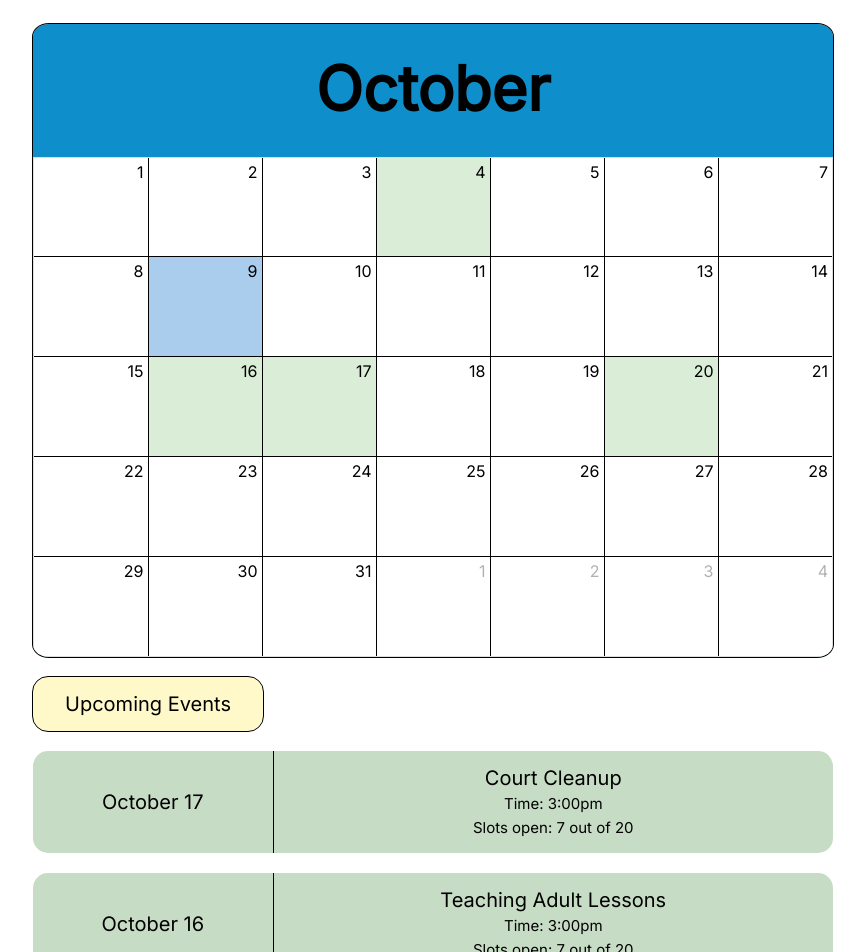
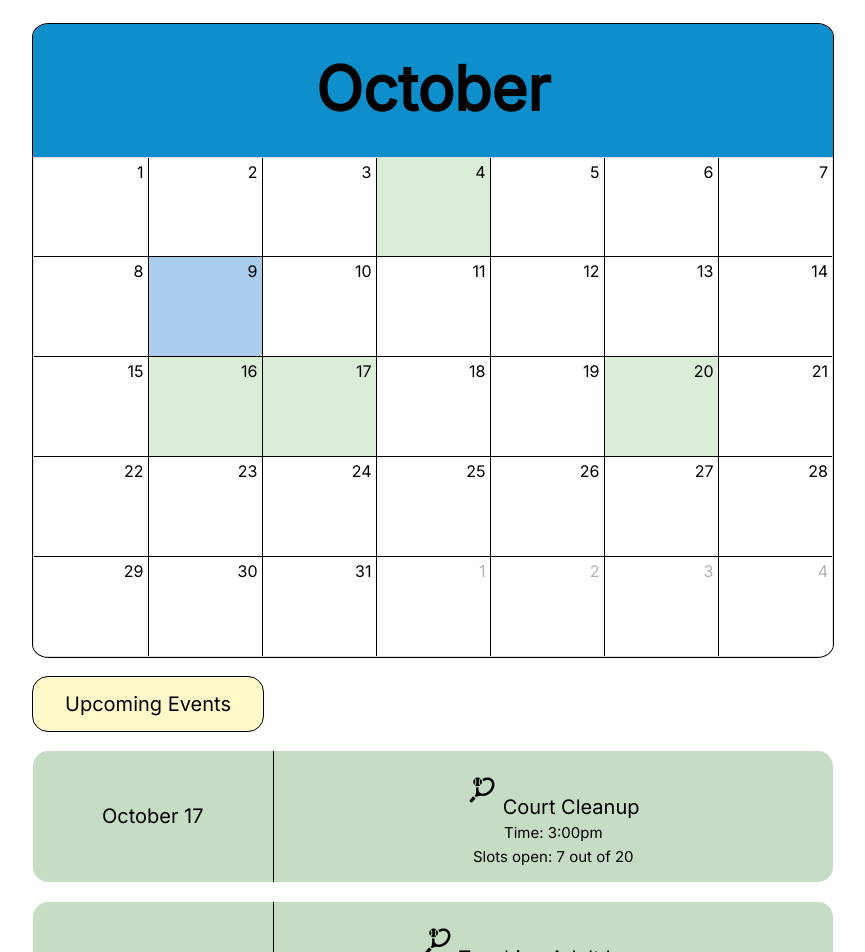
Before and after one commit to Hack4Impact-UMD/tennis-alliance, a Next.js app: page /calendar in a window 1280 px wide. Shown: the top 952 px of the page, without its empty margins (227-1092 px from the left). Built offline with nearby package versions, Linux system fonts and the light colour scheme.

Commit message:
added icons to event blocks

```diff
--- a/src/pages/calendar.tsx
+++ b/src/pages/calendar.tsx
@@ -1,8 +1,10 @@
 /* eslint-disable react/no-unescaped-entities */
 import React from "react";
+import Image from 'next/image';
 import FullCalendar from "@fullcalendar/react";
 import dayGridPlugin from "@fullcalendar/daygrid";
 import "./calendar_style.css";
+import logo from './racket.png';
 
 const CalendarApp = () => {
     const events = [
@@ -84,7 +86,7 @@ const CalendarApp = () => {
                             <tbody>
                                 <tr>
                                     <td className="event-td left-td">Today's Events<br></br><br></br>{formatDate(event.date)}</td>
-                                    <td className="event-td">{event.name}<br></br><span className="small-font">Time: {event.time}<br></br>{event.description}<br></br>Slots open: {event.slotsOpen} out of {event.totalSlots}</span></td>
+                                    <td className="event-td"> <Image className="object-cover" src={logo} alt="gwg"/> {event.name}<br></br><span className="small-font">Time: {event.time}<br></br>{event.description}<br></br>Slots open: {event.slotsOpen} out of {event.totalSlots}</span></td>
                                 </tr>
                             </tbody>
                         </table>
@@ -99,7 +101,7 @@ const CalendarApp = () => {
                             <tbody>
                                 <tr>
                                     <td className="event-td left-td">{formatDate(event.date)}</td>
-                                    <td className="event-td">{event.name}<br></br><span className="small-font">Time: {event.time}<br></br>Slots open: {event.slotsOpen} out of {event.totalSlots}</span></td>
+                                    <td className="event-td"> <Image className="object-cover" src={logo} alt="gwg"/> {event.name}<br></br><span className="small-font">Time: {event.time}<br></br>Slots open: {event.slotsOpen} out of {event.totalSlots}</span></td>
                                 </tr>
                             </tbody>
                         </table>
```
Also changed, not shown: src/pages/racket.png (added).
